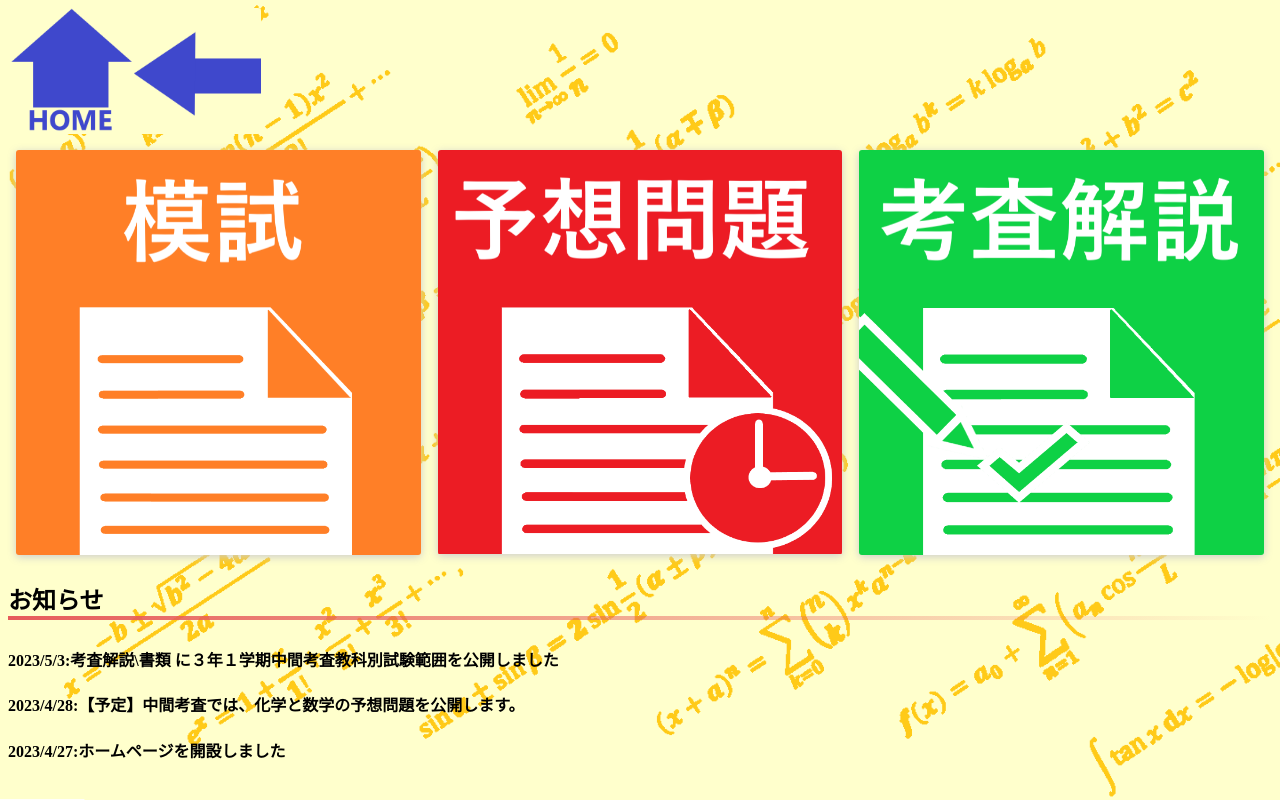
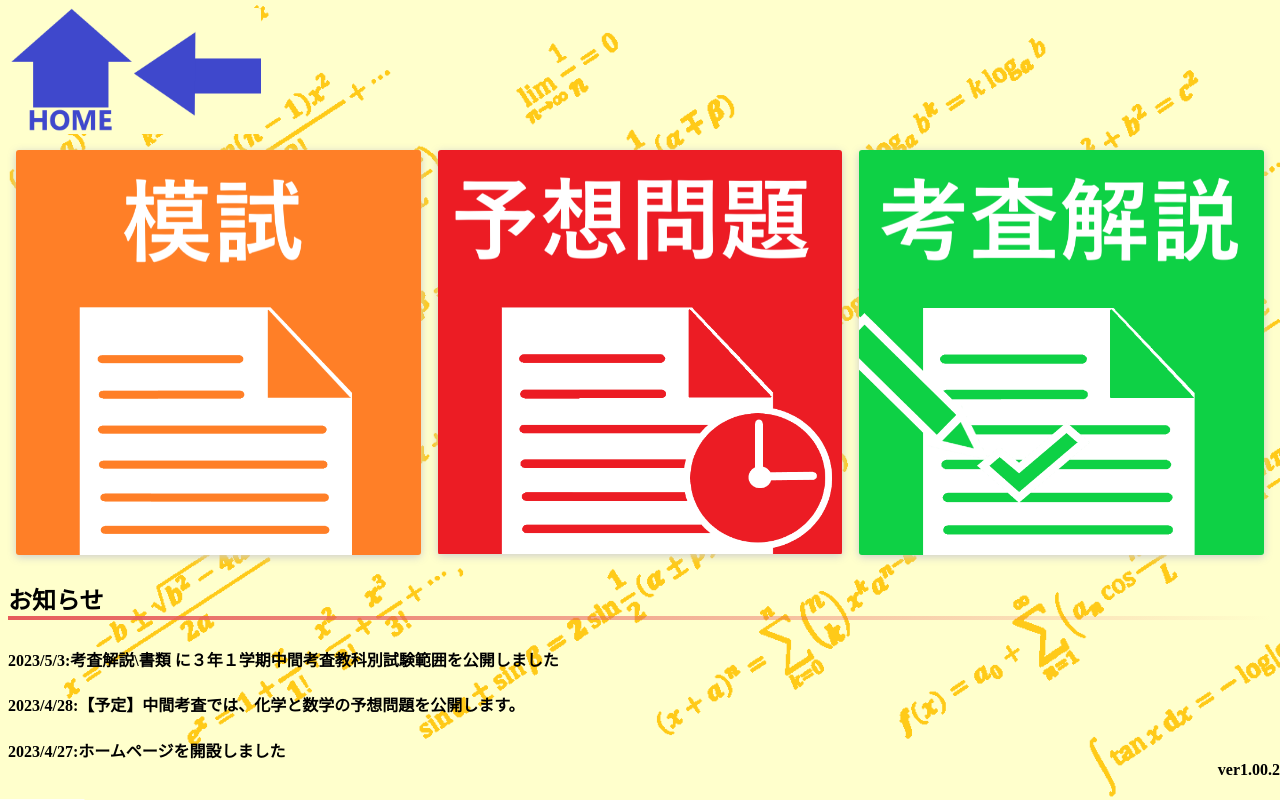
Before and after one commit to TabitoStudio/u-mark.github.io, a plain HTML site: page index.html in a window 1280 px wide. Drawn offline with Linux system fonts and the light colour scheme.

Commit message:
var1.00.2

```diff
--- a/css/chome.css
+++ b/css/chome.css
@@ -86,3 +86,6 @@ h2:after {
   background: linear-gradient(to right, rgb(230, 90, 90), transparent);
   color: #6eb0f9;
 }
+#version{
+  position: absolute; right: 0; bottom: 0;
+}
--- a/index.html
+++ b/index.html
@@ -17,5 +17,6 @@
     <p><h4>2023/5/3:考査解説\書類 に３年１学期中間考査教科別試験範囲を公開しました</h4></p>
     <p><h4>2023/4/28:【予定】中間考査では、化学と数学の予想問題を公開します。</h4></p>
     <p><h4>2023/4/27:ホームページを開設しました</h4></p>
+    <p><h4 id="version">ver1.00.2</h4></p>
   </body>
 </html>
```
